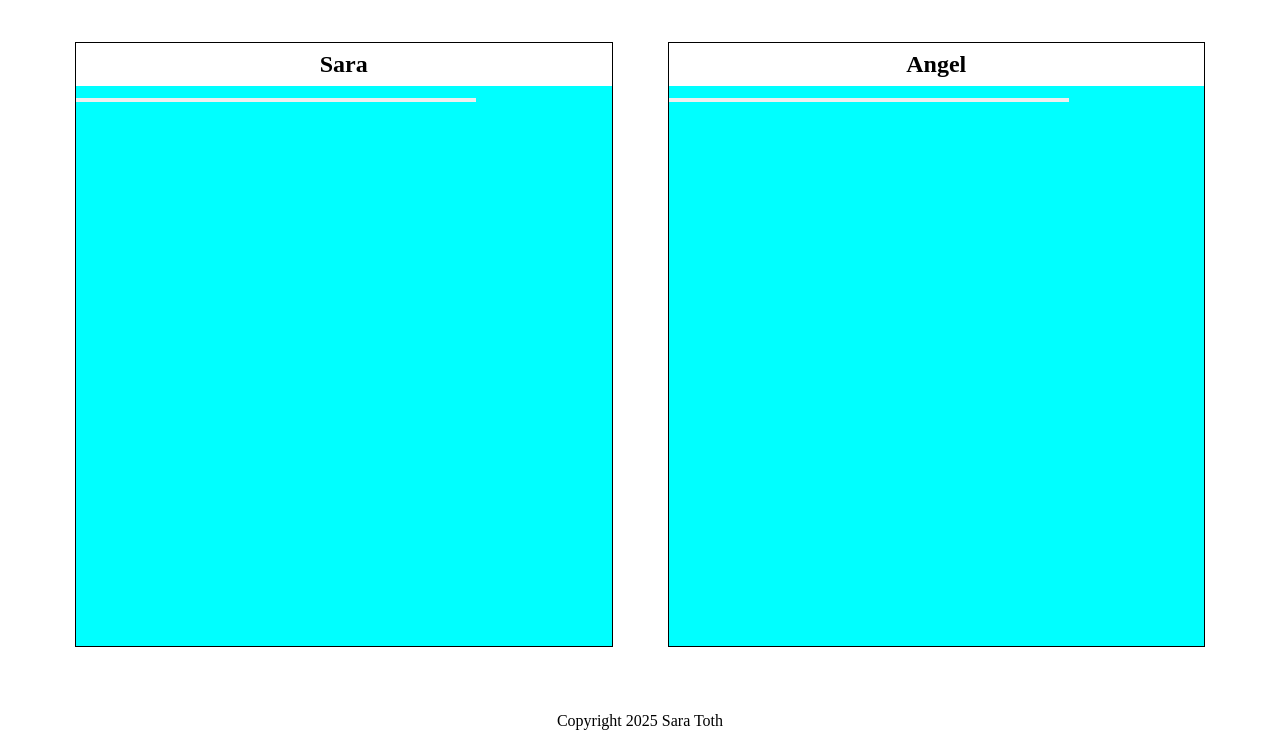
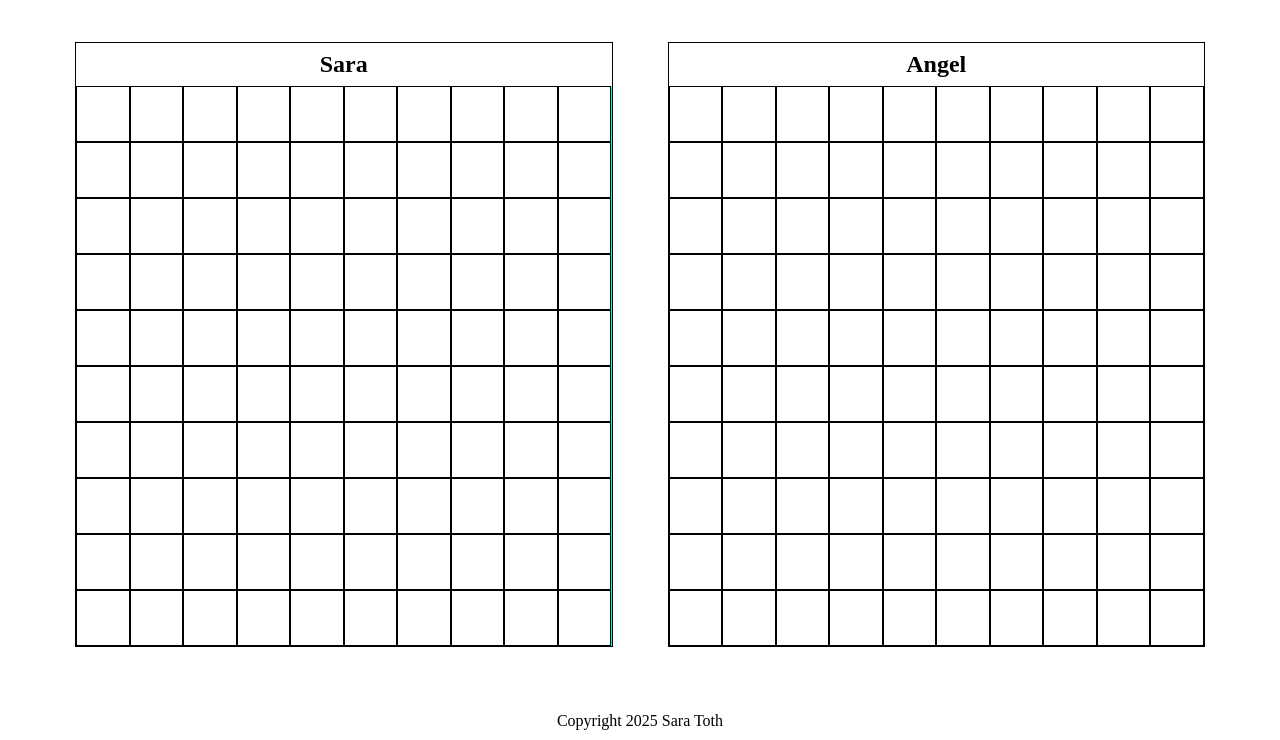
Before and after one commit to sweetnightkitty/odin-battleship, a website built with webpack: page src/template.html in a window 1280 px wide. Shown: the part 60-800 px from the top of the page. Built offline with nearby package versions, Linux system fonts and the light colour scheme.

Commit message:
Feat: Style gameboard buttons to make 10x10 board
Create 10 columns of equal size using grid so the buttons expand and take up all of the board space resembling that of a battleship game. Update borders to be perfect squares and lower border weight.

```diff
--- a/src/styles.css
+++ b/src/styles.css
@@ -37,6 +37,18 @@ header {
 
 .boards {
     flex: 1;
+    display: grid;
+    grid-template-columns: 10% 10% 10% 10% 10% 10% 10% 10% 10% 10%;
+}
+
+.buttons {
+    border-radius: 0;
+    border: .5px solid black;
+    background-color: white;
+}
+.buttons:hover {
+    background-color: lightgrey;
+    cursor: pointer;
 }
 
 footer {
```
